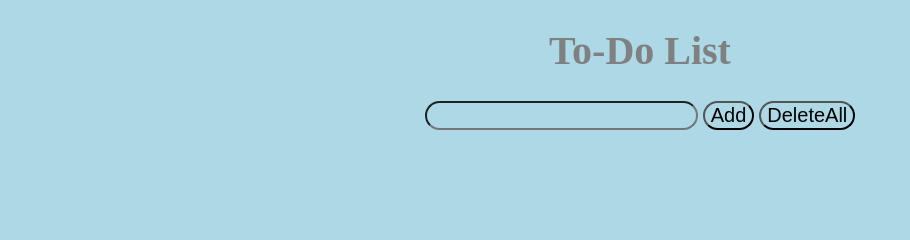
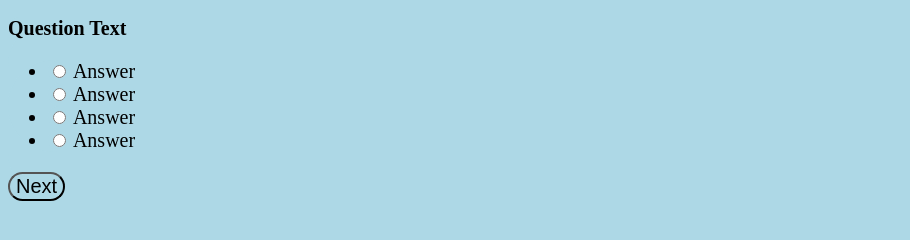
Before and after one commit to hamzabinkhalid221/JAVA, a plain HTML site: page Index.html in a window 1280 px wide. Shown: the whole page, without its empty margins (0-910 px from the left). Drawn offline with Linux system fonts and the light colour scheme.

Commit message:
Update Index.html

```diff
--- a/Index.html
+++ b/Index.html
@@ -4,18 +4,35 @@
     <meta charset="UTF-8">
     <meta name="viewport" content="width=device-width, initial-scale=1.0">
     <title>Document</title>
-   <link rel="stylesheet" href="style.css">
+    <link rel="stylesheet" href="style.css">
 </head>
 <body>
-  <div style="text-align: center;">
-   <h1>To-Do List</h1>
-   <input type="text" id="task">
-   <button onclick="addTask()">Add</button>
-   <button onclick="deleteAll()">DeleteAll</button>
-   <ul id="taskList">
 
-   </ul>
-       <script src="app.js"></script>
+    <div class="quiz-container" id="quiz">
+        <div class="quiz-header">
+          <h2 id="question">Question Text</h2>
+          <ul>
+            <li>
+              <input type="radio" name="answer" id="a" class="answer">
+              <label for="a" id="a_text">Answer</label>
+            </li>
+            <li>
+              <input type="radio" name="answer" id="b" class="answer">
+              <label for="b" id="b_text">Answer</label>
+            </li>
+            <li>
+              <input type="radio" name="answer" id="c" class="answer">
+              <label for="c" id="c_text">Answer</label>
+            </li>
+            <li>
+              <input type="radio" name="answer" id="d" class="answer">
+              <label for="d" id="d_text">Answer</label>
+            </li>
+          </ul>
+        </div>
+        <button id="Next">Next</button></a>
+      </div>
+      <script src="app.js"></script>
 
 </body>
 </html>
```
